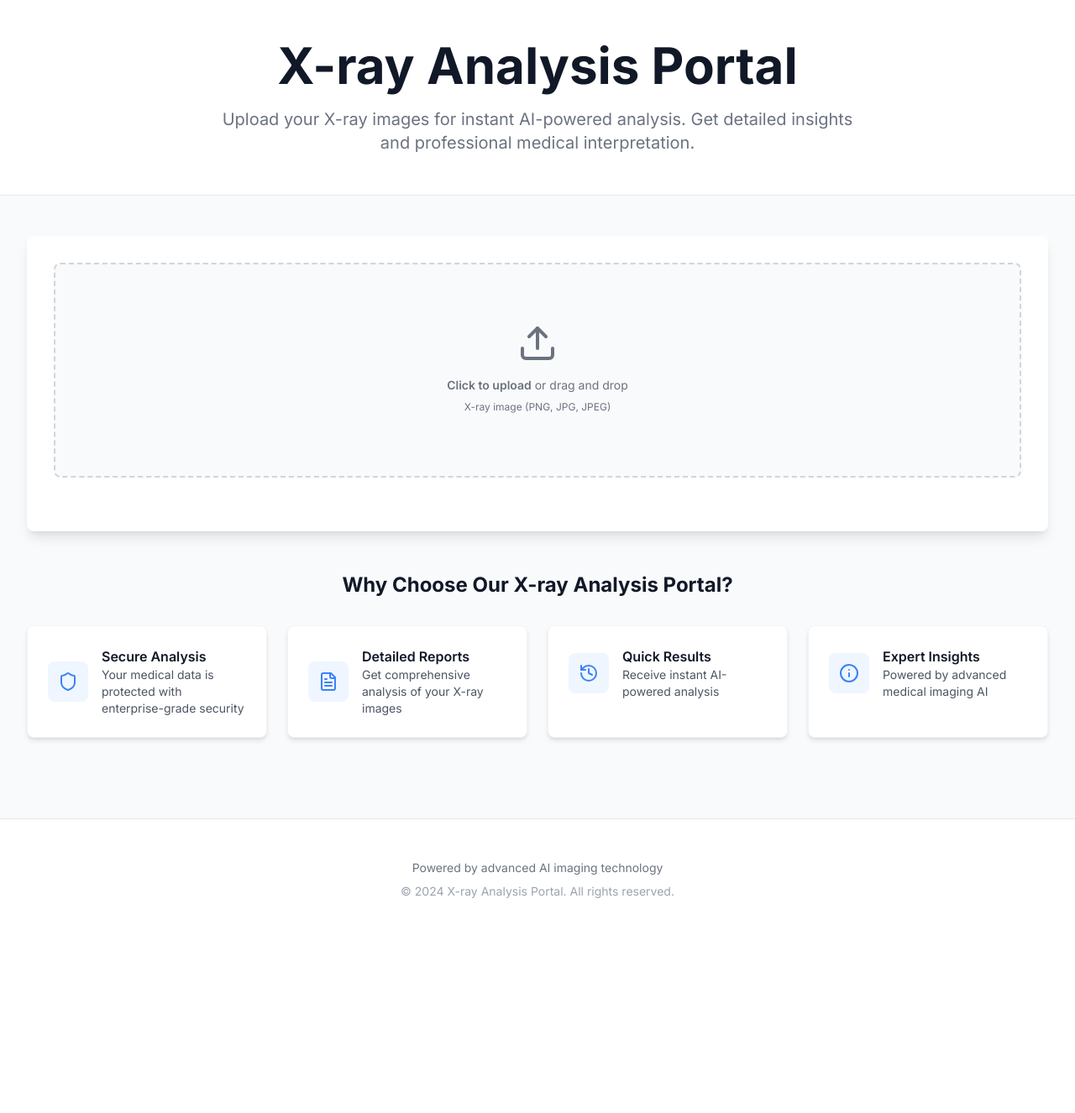
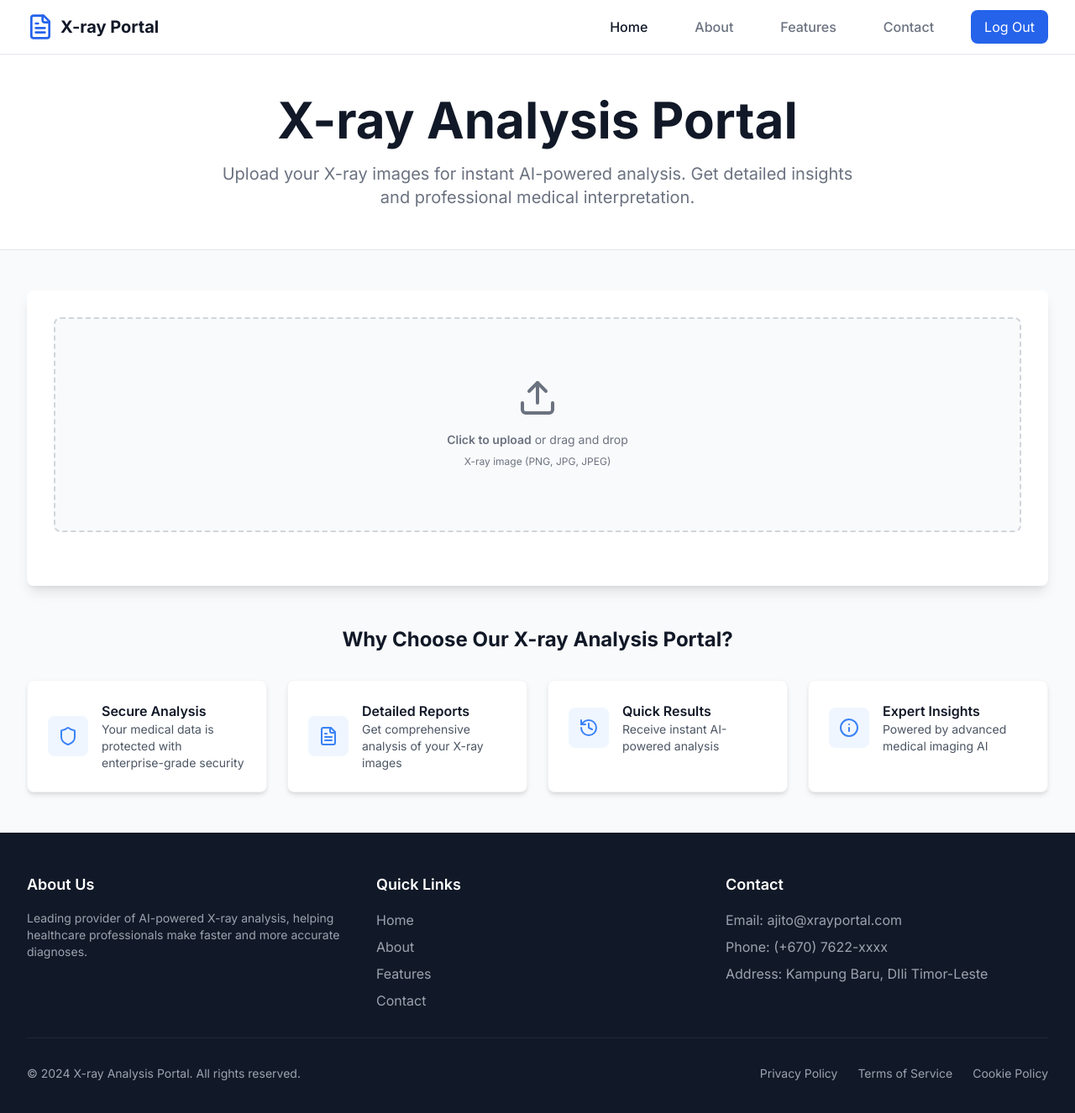
Before and after one commit to ajitonelsonn/personal-x-ray, a Next.js app: page / in a window 1280 px wide. Shown: the top 1326 px of the page at 84% size. Before the commit the page ends 1120 px from the top, so only its background shows below. Built offline with nearby package versions, Linux system fonts and the light colour scheme.

Commit message:
Update and add component

```diff
--- /dev/null
+++ b/app/components/Footer.tsx
@@ -0,0 +1,95 @@
+// components/Footer.tsx
+const Footer = () => {
+  return (
+    <footer className="bg-gray-900 text-white">
+      <div className="max-w-7xl mx-auto py-12 px-4 sm:px-6 lg:px-8">
+        <div className="grid grid-cols-1 md:grid-cols-3 gap-8">
+          {/* About Section */}
+          <div className="space-y-4">
+            <h3 className="text-lg font-semibold">About Us</h3>
+            <p className="text-gray-400 text-sm">
+              Leading provider of AI-powered X-ray analysis, helping healthcare
+              professionals make faster and more accurate diagnoses.
+            </p>
+          </div>
+
+          {/* Quick Links */}
+          <div>
+            <h3 className="text-lg font-semibold mb-4">Quick Links</h3>
+            <ul className="space-y-2 text-gray-400">
+              <li>
+                <a href="/" className="hover:text-white transition-colors">
+                  Home
+                </a>
+              </li>
+              <li>
+                <a href="/about" className="hover:text-white transition-colors">
+                  About
+                </a>
+              </li>
+              <li>
+                <a
+                  href="/features"
+                  className="hover:text-white transition-colors"
+                >
+                  Features
+                </a>
+              </li>
+              <li>
+                <a
+                  href="/contact"
+                  className="hover:text-white transition-colors"
+                >
+                  Contact
+                </a>
+              </li>
+            </ul>
+          </div>
+
+          {/* Contact Info */}
+          <div>
+            <h3 className="text-lg font-semibold mb-4">Contact</h3>
+            <ul className="space-y-2 text-gray-400">
+              <li>Email: ajito@xrayportal.com</li>
+              <li>Phone: (+670) 7622-xxxx</li>
+              <li>Address: Kampung Baru, DIli Timor-Leste</li>
+            </ul>
+          </div>
+
+          {/* Newsletter */}
+        </div>
+
+        {/* Bottom Section */}
+        <div className="mt-8 pt-8 border-t border-gray-800">
+          <div className="flex flex-col md:flex-row justify-between items-center">
+            <p className="text-gray-400 text-sm">
+              © 2024 X-ray Analysis Portal. All rights reserved.
+            </p>
+            <div className="flex space-x-6 mt-4 md:mt-0">
+              <a
+                href="/privacy"
+                className="text-gray-400 hover:text-white text-sm"
+              >
+                Privacy Policy
+              </a>
+              <a
+                href="/terms"
+                className="text-gray-400 hover:text-white text-sm"
+              >
+                Terms of Service
+              </a>
+              <a
+                href="/cookies"
+                className="text-gray-400 hover:text-white text-sm"
+              >
+                Cookie Policy
+              </a>
+            </div>
+          </div>
+        </div>
+      </div>
+    </footer>
+  );
+};
+
+export default Footer;
--- /dev/null
+++ b/app/components/Navbar.tsx
@@ -0,0 +1,52 @@
+// components/Navbar.tsx
+import { FileText } from "lucide-react";
+
+const Navbar = () => {
+  return (
+    <nav className="bg-white border-b">
+      <div className="max-w-7xl mx-auto px-4 sm:px-6 lg:px-8">
+        <div className="flex justify-between h-16">
+          <div className="flex">
+            <div className="flex-shrink-0 flex items-center">
+              <FileText className="h-8 w-8 text-blue-600" />
+              <span className="ml-2 text-xl font-bold text-gray-900">
+                X-ray Portal
+              </span>
+            </div>
+          </div>
+          <div className="hidden sm:flex sm:space-x-8 items-center">
+            <a
+              href="/"
+              className="text-gray-900 hover:text-gray-600 px-3 py-2 font-medium"
+            >
+              Home
+            </a>
+            <a
+              href="/about"
+              className="text-gray-500 hover:text-gray-900 px-3 py-2 font-medium"
+            >
+              About
+            </a>
+            <a
+              href="/features"
+              className="text-gray-500 hover:text-gray-900 px-3 py-2 font-medium"
+            >
+              Features
+            </a>
+            <a
+              href="/contact"
+              className="text-gray-500 hover:text-gray-900 px-3 py-2 font-medium"
+            >
+              Contact
+            </a>
+            <button className="bg-blue-600 text-white px-4 py-2 rounded-lg hover:bg-blue-700 transition-colors">
+              Log Out
+            </button>
+          </div>
+        </div>
+      </div>
+    </nav>
+  );
+};
+
+export default Navbar;
--- /dev/null
+++ b/app/components/Notification.tsx
@@ -0,0 +1,51 @@
+// app/page.tsx
+import { useEffect } from "react";
+import { AlertTriangle, X } from "lucide-react";
+
+// Add this component to your page.tsx
+
+interface NotificationProps {
+  message: string;
+  onClose: () => void;
+}
+
+const Notification = ({ message, onClose }: NotificationProps) => {
+  useEffect(() => {
+    const timer = setTimeout(() => {
+      onClose();
+    }, 5000);
+
+    return () => clearTimeout(timer);
+  }, [onClose]);
+
+  return (
+    <div className="fixed inset-0 flex items-center justify-center z-50">
+      <div className="relative animate-slide-down bg-white rounded-lg shadow-lg w-full max-w-md mx-4">
+        <div className="flex items-start gap-3 p-4">
+          <div className="flex-shrink-0">
+            <AlertTriangle className="h-5 w-5 text-red-500" />
+          </div>
+          <div className="flex-1">
+            <h3 className="text-base font-semibold text-red-800">
+              Attention required
+            </h3>
+            <p className="mt-1 text-sm text-red-600">{message}</p>
+          </div>
+          <button
+            onClick={onClose}
+            className="flex-shrink-0 rounded-lg p-1.5 inline-flex text-gray-400 hover:text-gray-500 hover:bg-gray-100"
+          >
+            <span className="sr-only">Dismiss</span>
+            <X className="h-5 w-5" />
+          </button>
+        </div>
+        {/* Progress bar */}
+        <div className="absolute bottom-0 left-0 right-0 h-1 bg-red-100 rounded-b-lg overflow-hidden">
+          <div className="h-full bg-red-500 animate-shrink" />
+        </div>
+      </div>
+      {/* Semi-transparent backdrop */}
+      <div className="fixed inset-0 bg-black/20 backdrop-blur-sm -z-10" />
+    </div>
+  );
+};
--- a/app/globals.css
+++ b/app/globals.css
@@ -30,3 +30,13 @@
 .animate-shrink {
   animation: shrink 5s linear forwards;
 }
+
+@layer utilities {
+  .nav-link {
+    @apply text-gray-500 hover:text-gray-900 px-3 py-2 rounded-md text-sm font-medium transition-colors;
+  }
+
+  .footer-link {
+    @apply text-gray-400 hover:text-white transition-colors;
+  }
+}
--- a/app/page.tsx
+++ b/app/page.tsx
@@ -13,6 +13,8 @@ import {
   Shield,
   Info,
 } from "lucide-react";
+import Footer from "./components/Footer";
+import Navbar from "./components/Navbar";
 
 interface NotificationProps {
   message: string;
@@ -280,7 +282,7 @@ export default function Home() {
 
   return (
     <main className="min-h-screen bg-gray-50">
-      {/* Hero Section */}
+      <Navbar />
       <div className="bg-white border-b">
         <div className="max-w-7xl mx-auto py-12 px-4 sm:px-6 lg:px-8">
           <div className="text-center">
@@ -412,19 +414,7 @@ export default function Home() {
         </div>
       </div>
 
-      {/* Footer */}
-      <footer className="bg-white border-t mt-12">
-        <div className="max-w-7xl mx-auto py-12 px-4 sm:px-6 lg:px-8">
-          <div className="text-center">
-            <p className="text-gray-500 text-sm">
-              Powered by advanced AI imaging technology
-            </p>
-            <p className="text-gray-400 text-sm mt-2">
-              © 2024 X-ray Analysis Portal. All rights reserved.
-            </p>
-          </div>
-        </div>
-      </footer>
+      <Footer />
     </main>
   );
 }
```
